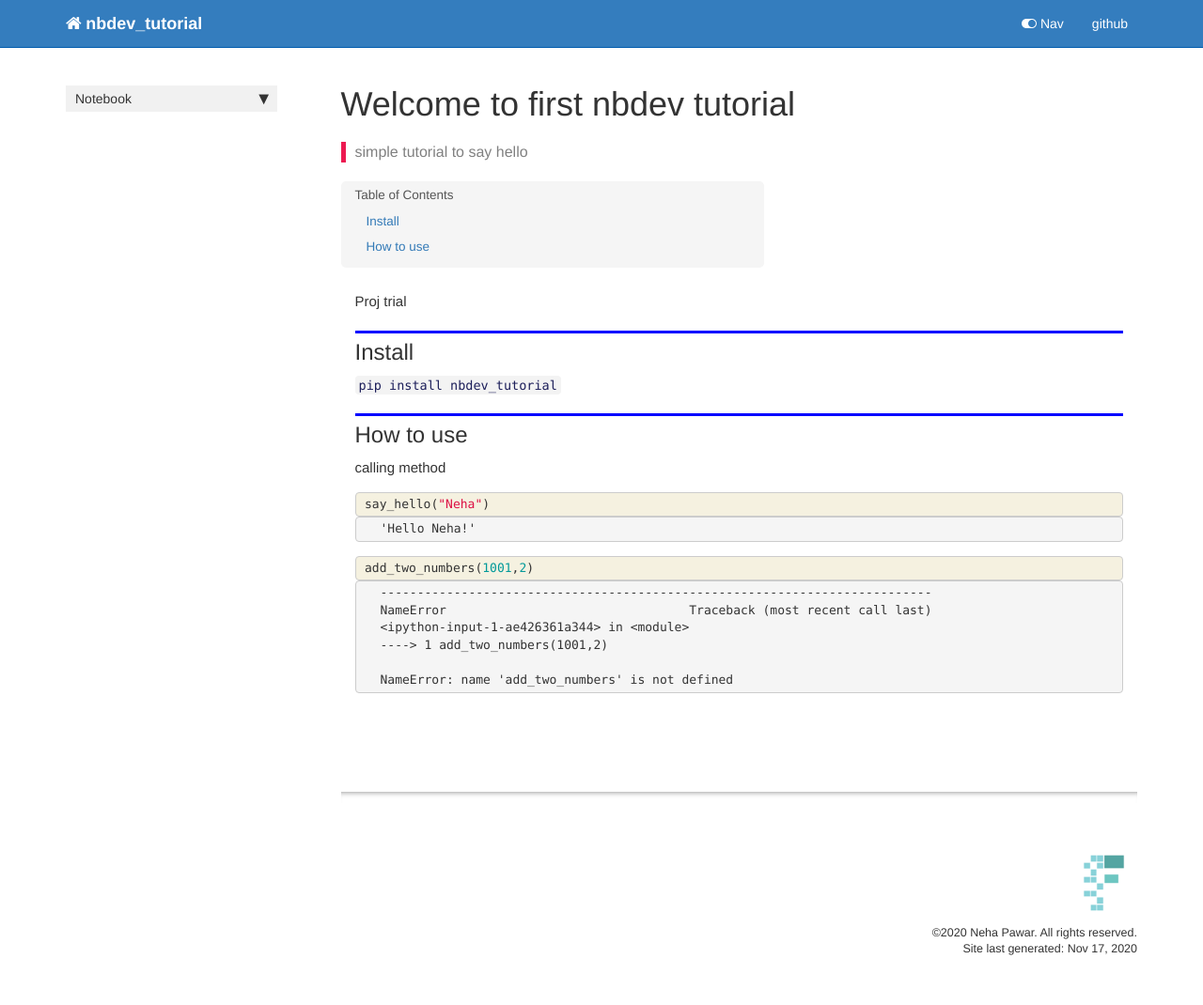
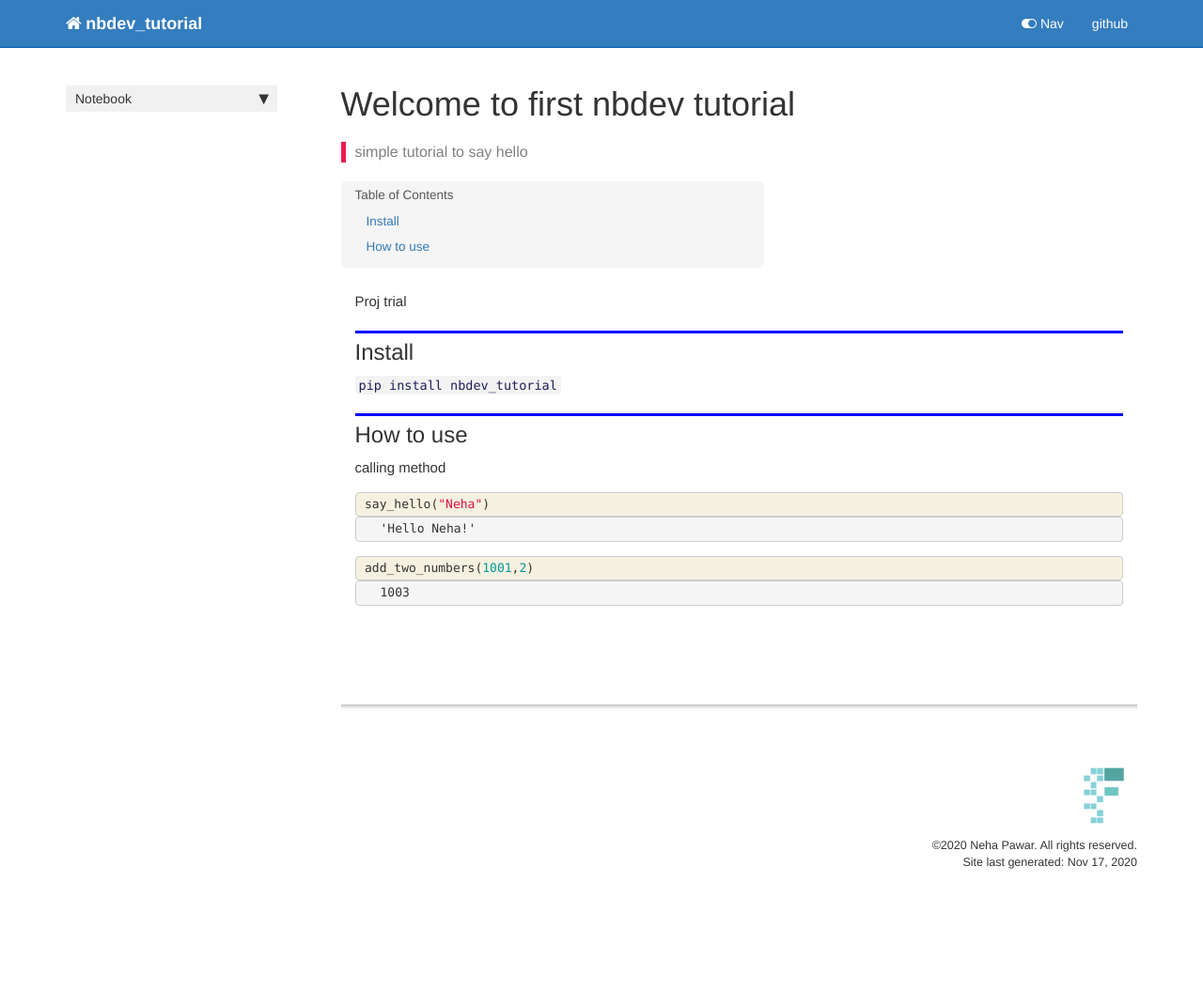
Before and after one commit to epochs19/nbdev_tutorial, a Jekyll site: the page built from docs/index.html, in a window 1280 px wide. Shown: the whole page at 94% size. Built offline with Jekyll 4.4.1, drawn with Linux system fonts in a browser that asks for light colours; nearby versions of some CDN libraries; comment, search, counter and statistics services are not loaded; after the commit the page ends 977 px from its top, so only the background shows below that.

Commit message:
building docs

```diff
--- a/docs/index.html
+++ b/docs/index.html
@@ -114,15 +114,12 @@ nb_path: "index.ipynb"
 
 <div class="output_area">
 
-<div class="output_subarea output_text output_error">
-<pre>
-<span class="ansi-red-intense-fg ansi-bold">---------------------------------------------------------------------------</span>
-<span class="ansi-red-intense-fg ansi-bold">NameError</span>                                 Traceback (most recent call last)
-<span class="ansi-green-intense-fg ansi-bold">&lt;ipython-input-1-ae426361a344&gt;</span> in <span class="ansi-cyan-fg">&lt;module&gt;</span>
-<span class="ansi-green-intense-fg ansi-bold">----&gt; 1</span><span class="ansi-yellow-intense-fg ansi-bold"> </span>add_two_numbers<span class="ansi-yellow-intense-fg ansi-bold">(</span><span class="ansi-cyan-intense-fg ansi-bold">1001</span><span class="ansi-yellow-intense-fg ansi-bold">,</span><span class="ansi-cyan-intense-fg ansi-bold">2</span><span class="ansi-yellow-intense-fg ansi-bold">)</span>
 
-<span class="ansi-red-intense-fg ansi-bold">NameError</span>: name &#39;add_two_numbers&#39; is not defined</pre>
+
+<div class="output_text output_subarea output_execute_result">
+<pre>1003</pre>
 </div>
+
 </div>
 
 </div>
```
Also changed, not shown: README.md, 1 other file.
